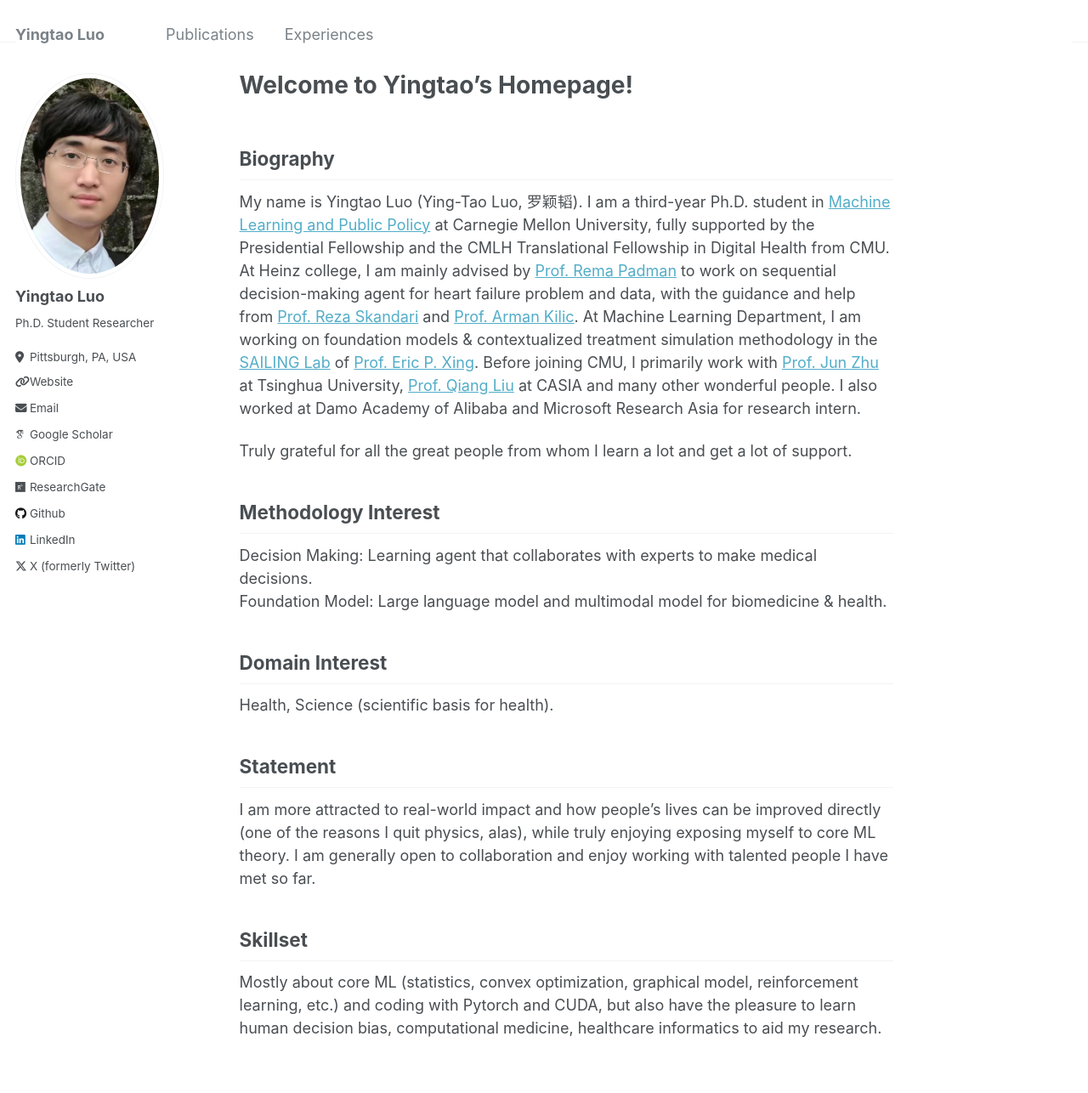
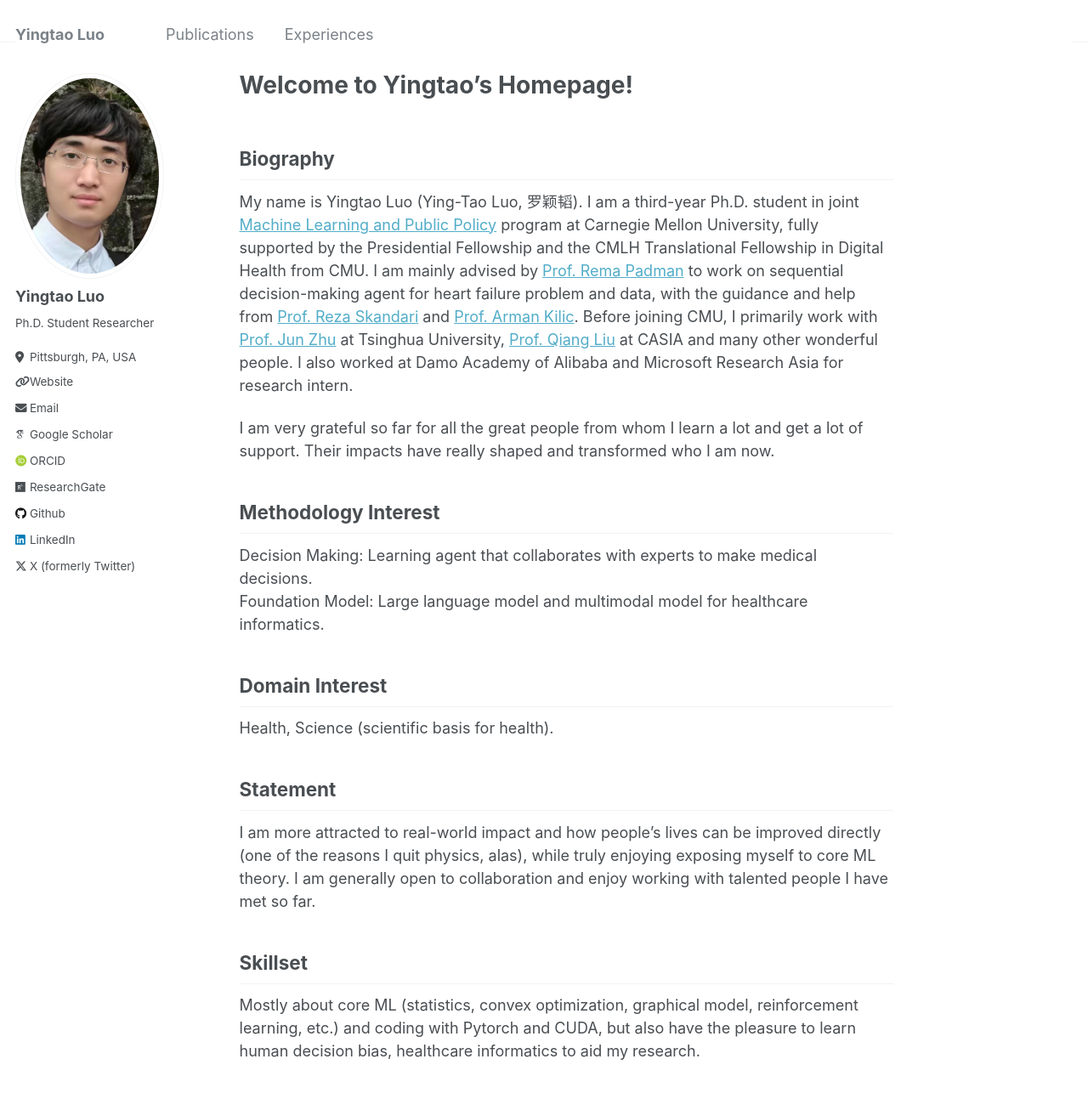
Before and after one commit to yingtaoluo/yingtaoluo.github.io, a Jekyll site: the page built from _pages/about.md, in a window 1280 px wide and 1400 px high. Shown: the top 1286 px of the window at 85% size. Built offline with Jekyll 4.4.1, drawn with Linux system fonts in a browser that asks for light colours; some web fonts are replaced.

Commit message:
Update about.md

```diff
--- a/_pages/about.md
+++ b/_pages/about.md
@@ -9,13 +9,13 @@ redirect_from:
 ---
 
 ## Biography
-My name is Yingtao Luo (Ying-Tao Luo, 罗颖韬). I am a third-year Ph.D. student in [Machine Learning and Public Policy](https://www.ml.cmu.edu/people/phd-students.html) at Carnegie Mellon University, fully supported by the Presidential Fellowship and the CMLH Translational Fellowship in Digital Health from CMU. At Heinz college, I am mainly advised by [Prof. Rema Padman](https://www.heinz.cmu.edu/faculty-research/profiles/padman-rema) to work on sequential decision-making agent for heart failure problem and data, with the guidance and help from [Prof. Reza Skandari](https://profiles.imperial.ac.uk/r.skandari) and [Prof. Arman Kilic](https://providers.muschealth.org/sc/charleston/arman-kilic-md). At Machine Learning Department, I am working on foundation models & contextualized treatment simulation methodology in the [SAILING Lab](https://sailing-lab.github.io/) of [Prof. Eric P. Xing](http://www.cs.cmu.edu/~epxing/). Before joining CMU, I primarily work with [Prof. Jun Zhu](https://ml.cs.tsinghua.edu.cn/~jun/index.shtml) at Tsinghua University, [Prof. Qiang Liu](https://john-qiangliu.tech/) at CASIA and many other wonderful people. I also worked at Damo Academy of Alibaba and Microsoft Research Asia for research intern.
+My name is Yingtao Luo (Ying-Tao Luo, 罗颖韬). I am a third-year Ph.D. student in joint [Machine Learning and Public Policy](https://www.ml.cmu.edu/people/phd-students.html) program at Carnegie Mellon University, fully supported by the Presidential Fellowship and the CMLH Translational Fellowship in Digital Health from CMU. I am mainly advised by [Prof. Rema Padman](https://www.heinz.cmu.edu/faculty-research/profiles/padman-rema) to work on sequential decision-making agent for heart failure problem and data, with the guidance and help from [Prof. Reza Skandari](https://profiles.imperial.ac.uk/r.skandari) and [Prof. Arman Kilic](https://providers.muschealth.org/sc/charleston/arman-kilic-md). Before joining CMU, I primarily work with [Prof. Jun Zhu](https://ml.cs.tsinghua.edu.cn/~jun/index.shtml) at Tsinghua University, [Prof. Qiang Liu](https://john-qiangliu.tech/) at CASIA and many other wonderful people. I also worked at Damo Academy of Alibaba and Microsoft Research Asia for research intern.
 
-Truly grateful for all the great people from whom I learn a lot and get a lot of support.
+I am very grateful so far for all the great people from whom I learn a lot and get a lot of support. Their impacts have really shaped and transformed who I am now.
 
 ## Methodology Interest
 Decision Making: Learning agent that collaborates with experts to make medical decisions.
-Foundation Model: Large language model and multimodal model for biomedicine & health.
+Foundation Model: Large language model and multimodal model for healthcare informatics.
 
 ## Domain Interest
 Health, Science (scientific basis for health).
@@ -24,4 +24,4 @@ Health, Science (scientific basis for health).
 I am more attracted to real-world impact and how people's lives can be improved directly (one of the reasons I quit physics, alas), while truly enjoying exposing myself to core ML theory. I am generally open to collaboration and enjoy working with talented people I have met so far.
 
 ## Skillset
-Mostly about core ML (statistics, convex optimization, graphical model, reinforcement learning, etc.) and coding with Pytorch and CUDA, but also have the pleasure to learn human decision bias, computational medicine, healthcare informatics to aid my research.
+Mostly about core ML (statistics, convex optimization, graphical model, reinforcement learning, etc.) and coding with Pytorch and CUDA, but also have the pleasure to learn human decision bias, healthcare informatics to aid my research.
```
